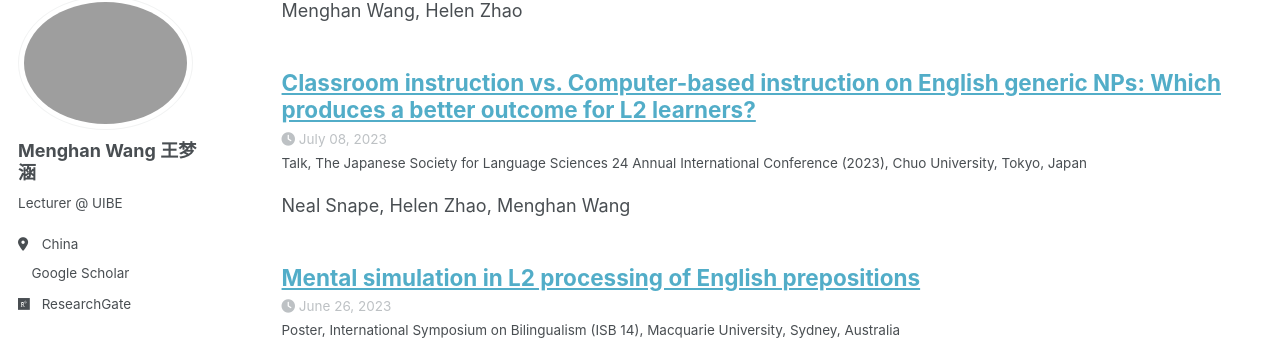
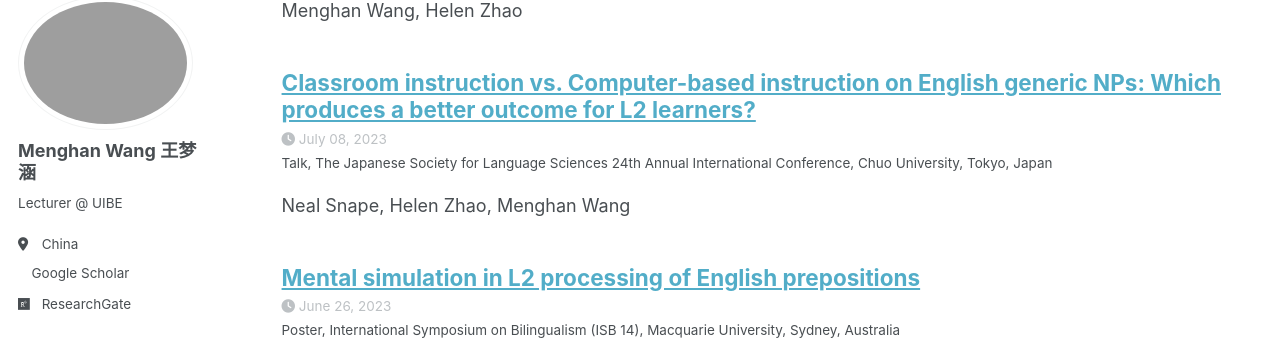
Before and after one commit to menghan120/menghan.github.io, a Jekyll site: the page built from _pages/talks.html, in a window 1280 px wide and 900 px high, scrolled down 1384 px. Shown: the part 105-452 px from the top of the window. Built offline with Jekyll 4.4.1, drawn with Linux system fonts in a browser that asks for light colours; a script bundle is joined from its source files by our own code; a style sheet for code colours, icons or effects is not loaded.

Commit message:
Fix venue formatting in JSLS 2023 talk details

```diff
--- a/_talks/JSLS_2023.md
+++ b/_talks/JSLS_2023.md
@@ -3,7 +3,7 @@ title: "Classroom instruction vs. Computer-based instruction on English generic
 collection: talks
 type: "Talk"
 permalink: /talks/JSLS_2023
-venue: "The Japanese Society for Language Sciences 24 Annual International Conference (2023)"
+venue: "The Japanese Society for Language Sciences 24th Annual International Conference"
 date: 2023-07-08
 location: "Chuo University, Tokyo, Japan"
 ---
```
